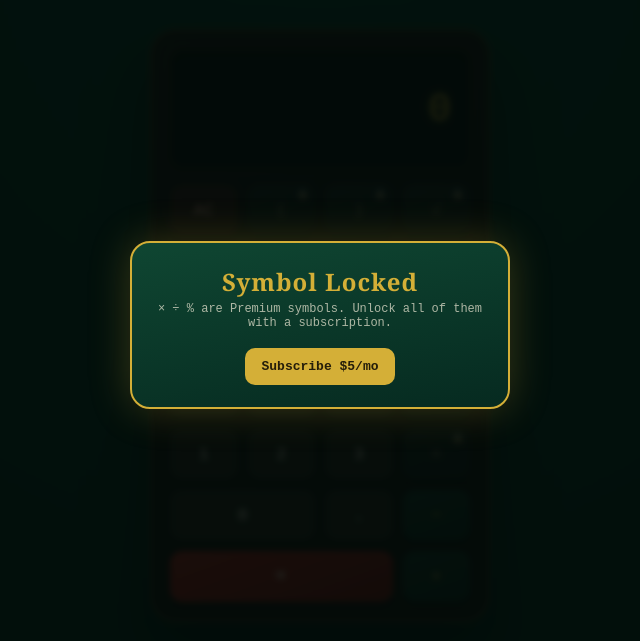
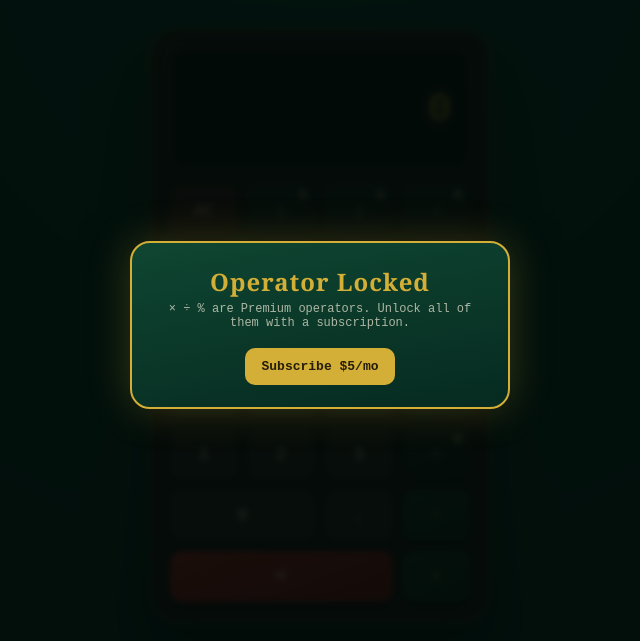
Before and after one commit to Aljomarts/calculator-app, a plain HTML site: page index.html in a window 1280 px wide. Both pictures are taken after a click on the button "x²". Shown: the part 75-716 px from the top of the page, without its empty margins (320-960 px from the left). Drawn offline with Linux system fonts and the light colour scheme.

Commit message:
Change 'Symbol Locked' to 'Operator Locked'

```diff
--- a/index.html
+++ b/index.html
@@ -336,8 +336,8 @@
 <!-- ===================== SUBSCRIPTION PAYWALL ===================== -->
 <div class="overlay hidden" id="subOverlay">
   <div class="modal">
-    <h2>Symbol Locked</h2>
-    <p class="sub">× ÷ % are Premium symbols. Unlock all of them with a subscription.</p>
+    <h2>Operator Locked</h2>
+    <p class="sub">× ÷ % are Premium operators. Unlock all of them with a subscription.</p>
     <div class="btn-row" style="margin-top:6px;">
       <button class="btn btn-gold" id="subYesBtn">Subscribe $5/mo</button>
     </div>
```
